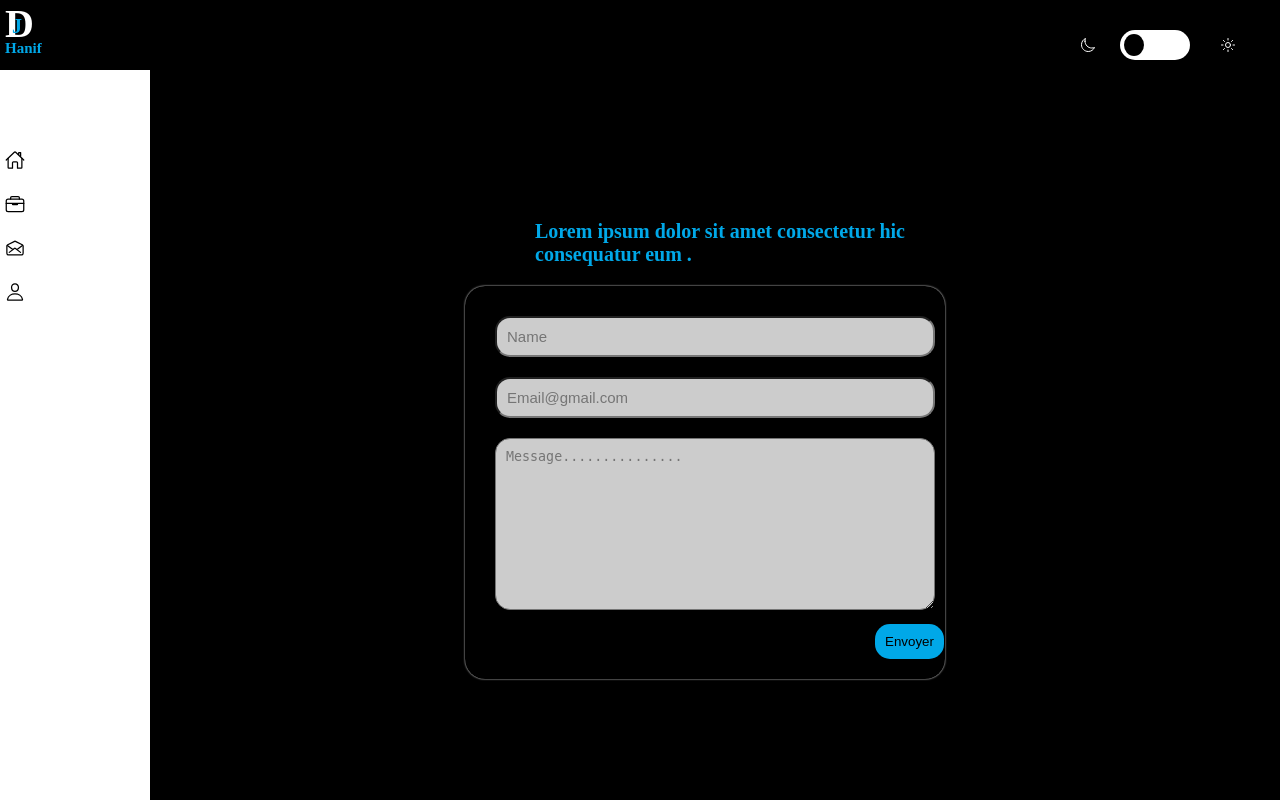
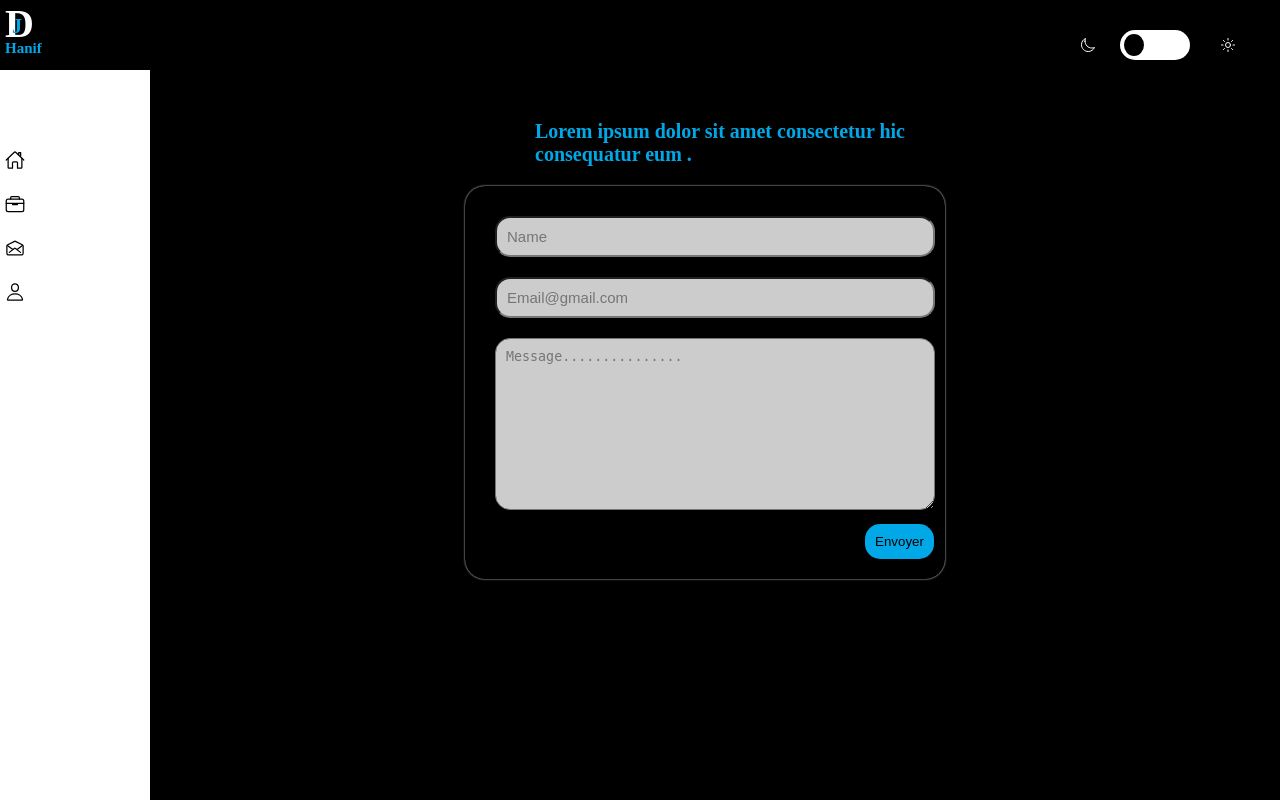
Before and after one commit to Djanfarouhanif/portfolio, a Python web app: template templates/contact.html in a window 1280 px wide. Run offline with Jinja, Linux system fonts and the light colour scheme; the template is opened without the code that fills it, so the values that code supplies are empty.

Commit message:
correction

```diff
--- a/static/css/contact.css
+++ b/static/css/contact.css
@@ -18,7 +18,7 @@
 
 .content-form{
     width: 500px;
-    margin: 200px auto;
+    margin: 100px auto;
     margin-bottom: 0;
 
 }
@@ -63,7 +63,7 @@ form .message textarea{
 form .button button{
     outline: none;
     position: relative;
-    left: 390px;
+    left: 380px;
     background: var(--button-color);
     padding: 10px;
     border-radius: 15px;
```
